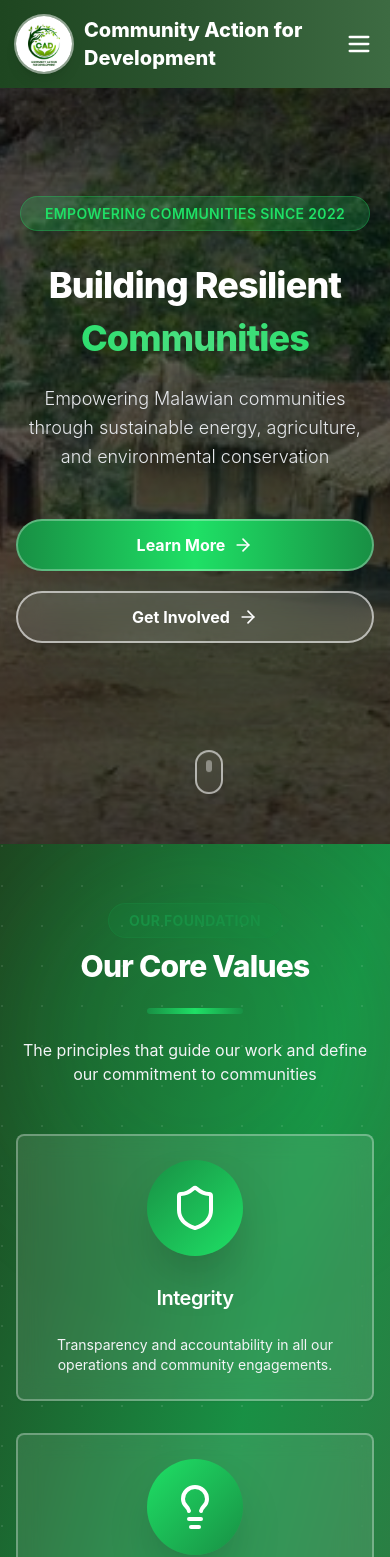
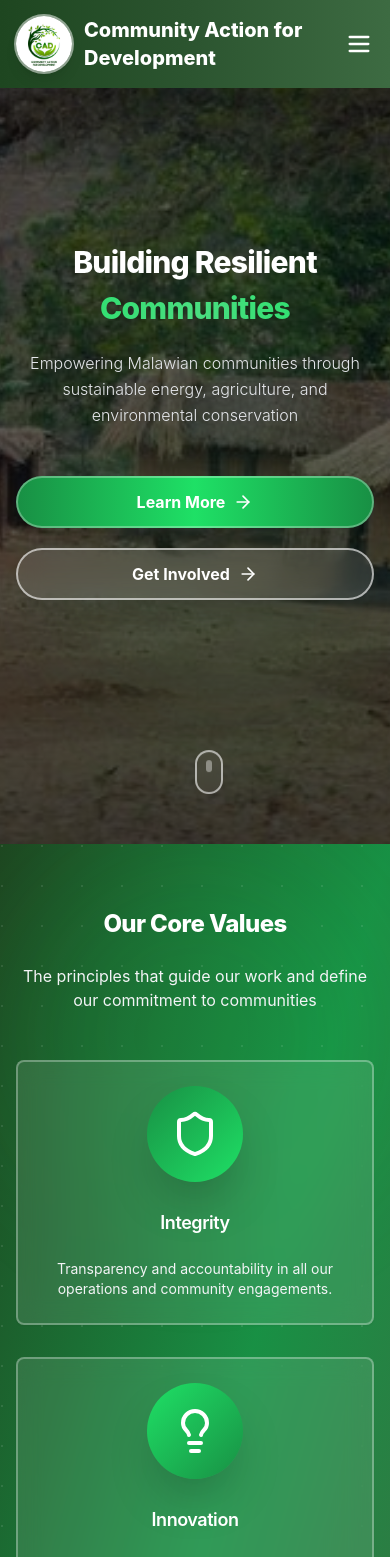
Before and after one commit to Chimbayo/NGO_website, a React (Vite) app: page / in a window 390 px wide. Shown: the top 1557 px of the page. Built offline with nearby package versions, Linux system fonts and the light colour scheme.

Commit message:
remove the badge text above the headings

```diff
--- a/src/components/About.jsx
+++ b/src/components/About.jsx
@@ -17,15 +17,9 @@ const About = () => {
 
       <div className="container mx-auto px-4 relative z-10">
         <div className="text-center mb-12 md:mb-16">
-          <div className="inline-block mb-4">
-            <span className="px-5 py-2 bg-primary/10 text-primary rounded-full text-sm font-bold tracking-wide uppercase">
-              Who We Are
-            </span>
-          </div>
-          <h2 className="text-3xl sm:text-4xl md:text-5xl lg:text-6xl font-extrabold text-primary mb-6 text-balance">
+          <h2 className="text-2xl sm:text-3xl md:text-4xl lg:text-5xl font-extrabold text-primary mb-6 text-balance">
             About CAD Malawi
           </h2>
-          <div className="w-24 h-1.5 bg-gradient-to-r from-primary via-accent to-primary mx-auto rounded-full" />
         </div>
 
         <div className="grid md:grid-cols-2 gap-16 items-center">
@@ -44,7 +38,7 @@ const About = () => {
                 <div className="w-12 h-12 bg-gradient-to-br from-primary to-accent rounded-full flex items-center justify-center">
                   <Target className="h-6 w-6 text-white" />
                 </div>
-                <h3 className="text-xl sm:text-2xl md:text-3xl font-bold text-primary">Our Vision</h3>
+                <h3 className="text-lg sm:text-xl md:text-2xl font-bold text-primary">Our Vision</h3>
               </div>
               <p className="text-gray-700 leading-relaxed text-sm sm:text-base md:text-lg">
                 To build a Malawi where every community thrives in dignity, resilience, and sustainability through innovative solutions that reduce poverty, protect the environment, and secure livelihoods for future generations.
--- a/src/components/Contact.jsx
+++ b/src/components/Contact.jsx
@@ -162,15 +162,9 @@ const Contact = () => {
 
       <div className="container mx-auto px-4 relative z-10">
         <div className="text-center mb-12 md:mb-16">
-          <div className="inline-block mb-4">
-            <span className="px-5 py-2 bg-primary/10 text-primary rounded-full text-sm font-bold tracking-wide uppercase">
-              Contact Us
-            </span>
-          </div>
-          <h2 className="text-3xl sm:text-4xl md:text-5xl lg:text-6xl font-extrabold text-primary mb-6 text-balance">
+          <h2 className="text-2xl sm:text-3xl md:text-4xl lg:text-5xl font-extrabold text-primary mb-6 text-balance">
             Get In Touch
           </h2>
-          <div className="w-24 h-1.5 bg-gradient-to-r from-primary via-accent to-primary mx-auto rounded-full" />
           <p className="text-gray-600 mt-6 max-w-2xl mx-auto text-base sm:text-lg">
             Have questions or want to get involved? We'd love to hear from you
           </p>
@@ -180,7 +174,7 @@ const Contact = () => {
           {/* Contact Information */}
           <div className="space-y-8">
             <div>
-              <h3 className="text-2xl sm:text-3xl font-extrabold text-primary mb-8">Contact Information</h3>
+              <h3 className="text-xl sm:text-2xl font-extrabold text-primary mb-8">Contact Information</h3>
               <div className="space-y-5">
                 {contactInfo.map((info, index) => (
                   <Card
@@ -205,7 +199,7 @@ const Contact = () => {
             <Card className="bg-gradient-to-br from-primary via-primary to-secondary text-white border-0 shadow-2xl overflow-hidden relative">
               <div className="absolute top-0 right-0 w-48 h-48 bg-accent/20 rounded-full blur-3xl" />
               <CardHeader className="relative z-10">
-                <CardTitle className="text-2xl sm:text-3xl font-extrabold">Join Our Mission</CardTitle>
+                <CardTitle className="text-xl sm:text-2xl font-extrabold">Join Our Mission</CardTitle>
                 <CardDescription className="text-gray-100 text-sm sm:text-base">
                   Partner with us to create lasting change in Malawian communities
                 </CardDescription>
@@ -230,7 +224,7 @@ const Contact = () => {
           {/* Contact Form */}
           <Card className="shadow-2xl border-2 border-gray-200 bg-gradient-to-br from-white to-gray-50/30">
             <CardHeader>
-              <CardTitle className="text-2xl sm:text-3xl font-extrabold text-primary">Send us a Message</CardTitle>
+              <CardTitle className="text-xl sm:text-2xl font-extrabold text-primary">Send us a Message</CardTitle>
               <CardDescription className="text-sm sm:text-base text-gray-600">
                 Fill out the form below and we'll get back to you within 24 hours
               </CardDescription>
--- a/src/components/FocusAreas.jsx
+++ b/src/components/FocusAreas.jsx
@@ -38,15 +38,9 @@ const FocusAreas = () => {
 
       <div className="container mx-auto px-4 relative z-10">
         <div className="text-center mb-12 md:mb-16">
-          <div className="inline-block mb-4">
-            <span className="px-5 py-2 bg-primary/10 text-primary rounded-full text-sm font-bold tracking-wide uppercase">
-              What We Do
-            </span>
-          </div>
-          <h2 className="text-3xl sm:text-4xl md:text-5xl lg:text-6xl font-extrabold text-primary mb-6 text-balance">
+          <h2 className="text-2xl sm:text-3xl md:text-4xl lg:text-5xl font-extrabold text-primary mb-6 text-balance">
             Our Focus Areas
           </h2>
-          <div className="w-24 h-1.5 bg-gradient-to-r from-primary via-accent to-primary mx-auto rounded-full" />
           <p className="text-gray-600 mt-6 max-w-2xl mx-auto text-base sm:text-lg">
             Transforming communities through three interconnected pillars of sustainable development
           </p>
@@ -72,7 +66,7 @@ const FocusAreas = () => {
                   <div className="inline-flex items-center justify-center w-24 h-24 bg-gradient-to-br from-primary via-accent to-primary rounded-full mb-6 mx-auto shadow-2xl group-hover:scale-110 group-hover:rotate-12 transition-all duration-700">
                     <area.icon className="h-12 w-12 text-white" />
                   </div>
-                  <CardTitle className="text-xl sm:text-2xl md:text-3xl text-white group-hover:text-accent transition-colors duration-300 leading-tight">
+                  <CardTitle className="text-lg sm:text-xl md:text-2xl text-white group-hover:text-accent transition-colors duration-300 leading-tight">
                     {area.title}
                   </CardTitle>
                 </CardHeader>
--- a/src/components/Hero.jsx
+++ b/src/components/Hero.jsx
@@ -32,20 +32,14 @@ const Hero = () => {
       {/* Content */}
       <div className="relative z-10 container mx-auto px-4 text-center text-white">
         <div className="max-w-5xl mx-auto space-y-6 animate-fade-in-up">
-          <div className="inline-block mb-4">
-            <span className="px-6 py-2 bg-accent/20 backdrop-blur-sm border border-accent/30 rounded-full text-accent font-semibold text-sm tracking-wide uppercase">
-              Empowering Communities Since 2022
-            </span>
-          </div>
-
-          <h1 className="text-4xl sm:text-5xl md:text-6xl lg:text-7xl xl:text-8xl font-extrabold leading-[1.15] text-balance">
+          <h1 className="text-3xl sm:text-4xl md:text-5xl lg:text-6xl xl:text-7xl font-extrabold leading-[1.15] text-balance">
             Building Resilient
             <span className="block bg-gradient-to-r from-accent via-green-400 to-accent bg-clip-text text-transparent mt-3">
               Communities
             </span>
           </h1>
 
-          <p className="text-lg sm:text-xl md:text-2xl lg:text-3xl text-gray-200 max-w-4xl mx-auto leading-relaxed font-light">
+          <p className="text-base sm:text-lg md:text-xl lg:text-2xl text-gray-200 max-w-4xl mx-auto leading-relaxed font-light">
             Empowering Malawian communities through sustainable energy, agriculture, and environmental conservation
           </p>
 
--- a/src/components/News.jsx
+++ b/src/components/News.jsx
@@ -42,15 +42,9 @@ const News = () => {
 
       <div className="container mx-auto px-4 relative z-10">
         <div className="text-center mb-12 md:mb-16">
-          <div className="inline-block mb-4">
-            <span className="px-5 py-2 bg-primary/10 text-primary rounded-full text-sm font-bold tracking-wide uppercase">
-              Latest Updates
-            </span>
-          </div>
-          <h2 className="text-3xl sm:text-4xl md:text-5xl lg:text-6xl font-extrabold text-primary mb-6 text-balance">
+          <h2 className="text-2xl sm:text-3xl md:text-4xl lg:text-5xl font-extrabold text-primary mb-6 text-balance">
             Latest News & Updates
           </h2>
-          <div className="w-24 h-1.5 bg-gradient-to-r from-primary via-accent to-primary mx-auto rounded-full" />
           <p className="text-gray-600 mt-6 max-w-2xl mx-auto text-base sm:text-lg">
             Stay informed about our latest achievements and community impact
           </p>
@@ -73,7 +67,7 @@ const News = () => {
                   <Calendar className="h-4 w-4 text-accent" />
                   <span className="font-medium">{item.date}</span>
                 </div>
-                <CardTitle className="text-lg sm:text-xl md:text-2xl group-hover:text-primary transition-colors duration-300 line-clamp-2 leading-tight">
+                <CardTitle className="text-base sm:text-lg md:text-xl group-hover:text-primary transition-colors duration-300 line-clamp-2 leading-tight">
                   {item.title}
                 </CardTitle>
               </CardHeader>
--- a/src/components/Projects.jsx
+++ b/src/components/Projects.jsx
@@ -41,15 +41,9 @@ const Projects = () => {
 
       <div className="container mx-auto px-4 relative z-10">
         <div className="text-center mb-12 md:mb-16">
-          <div className="inline-block mb-4">
-            <span className="px-5 py-2 bg-primary/10 text-primary rounded-full text-sm font-bold tracking-wide uppercase">
-              Our Impact
-            </span>
-          </div>
-          <h2 className="text-3xl sm:text-4xl md:text-5xl lg:text-6xl font-extrabold text-primary mb-6 text-balance">
+          <h2 className="text-2xl sm:text-3xl md:text-4xl lg:text-5xl font-extrabold text-primary mb-6 text-balance">
             Our Projects
           </h2>
-          <div className="w-24 h-1.5 bg-gradient-to-r from-primary via-accent to-primary mx-auto rounded-full" />
           <p className="text-gray-600 mt-6 max-w-2xl mx-auto text-base sm:text-lg">
             Transforming communities through impactful initiatives across Malawi
           </p>
@@ -72,7 +66,7 @@ const Projects = () => {
                 <Badge className="w-fit mb-3 shadow-md mx-auto" variant="secondary">
                   {project.badge}
                 </Badge>
-                <CardTitle className="text-xl sm:text-2xl md:text-3xl group-hover:text-primary transition-colors duration-300 leading-tight">
+                <CardTitle className="text-lg sm:text-xl md:text-2xl group-hover:text-primary transition-colors duration-300 leading-tight">
                   {project.title}
                 </CardTitle>
                 <div className="flex items-center gap-2 text-gray-600 mt-2 justify-center">
--- a/src/components/Values.jsx
+++ b/src/components/Values.jsx
@@ -44,15 +44,9 @@ const Values = () => {
 
       <div className="container mx-auto px-4 relative z-10">
         <div className="text-center mb-12 md:mb-16">
-          <div className="inline-block mb-4">
-            <span className="px-5 py-2 bg-primary/20 border border-primary/30 text-primary rounded-full text-sm font-bold tracking-wide uppercase backdrop-blur-sm">
-              Our Foundation
-            </span>
-          </div>
-          <h2 className="text-3xl sm:text-4xl md:text-5xl lg:text-6xl font-extrabold mb-6 text-balance">
+          <h2 className="text-2xl sm:text-3xl md:text-4xl lg:text-5xl font-extrabold mb-6 text-balance">
             Our Core Values
           </h2>
-          <div className="w-24 h-1.5 bg-gradient-to-r from-primary via-accent to-primary mx-auto rounded-full shadow-lg shadow-primary/50" />
           <p className="text-gray-100 mt-6 max-w-2xl mx-auto text-base sm:text-lg">
             The principles that guide our work and define our commitment to communities
           </p>
@@ -68,7 +62,7 @@ const Values = () => {
                 <div className={`inline-flex items-center justify-center w-24 h-24 bg-gradient-to-br ${value.gradient} rounded-full mb-6 mx-auto shadow-2xl group-hover:scale-110 group-hover:rotate-12 transition-all duration-700`}>
                   <value.icon className="h-12 w-12 text-white" />
                 </div>
-                <CardTitle className="text-xl sm:text-2xl md:text-3xl text-white group-hover:text-accent transition-colors duration-300 leading-tight">
+                <CardTitle className="text-lg sm:text-xl md:text-2xl text-white group-hover:text-accent transition-colors duration-300 leading-tight">
                   {value.title}
                 </CardTitle>
               </CardHeader>
```
